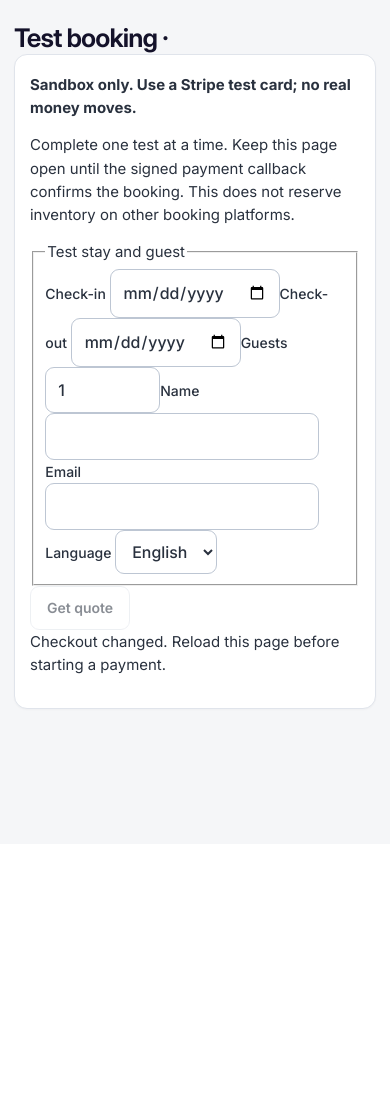
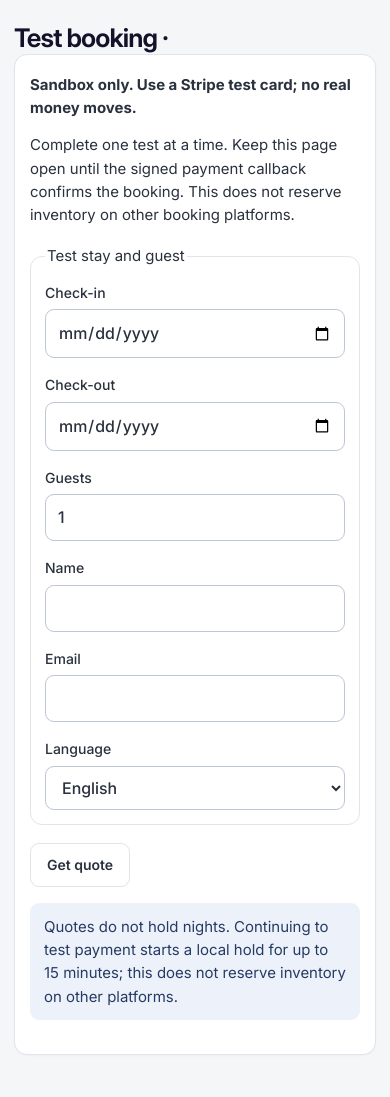
Before and after one commit to Oceanorealty/omi-holiday-ops, a Python web app: template app/templates/sandbox_checkout.html in a window 390 px wide. Before the commit the page ends 710 px from the top, so only its background shows below. Run offline with Jinja, Linux system fonts and the light colour scheme; the template is opened without the code that fills it, so the values that code supplies are empty; some libraries are stand-ins or nearby versions.

Commit message:
Expose active and expired holds with clear mobile checkout fields

```diff
--- a/app/templates/operations_calendar.html
+++ b/app/templates/operations_calendar.html
@@ -50,7 +50,7 @@
 <th scope="row" class="property-column"><a href="/operations/calendar?start={{ start }}&amp;end={{ end }}{% if context_enabled %}&amp;include_context=1{% endif %}&amp;view={{ view }}&amp;property_id={{ row.property_id }}">{{ row.name }}</a><small>#{{ row.property_id }} · {{ row.time_zone }}</small><small>Capacity {{ row.inventory_capacity }}{% if row.shared_inventory %} · shared{% endif %}</small>{% if context_enabled %}<small><a href="/operations/setup">Calendar feeds</a>: {% for feed in row.feeds %}{{ feed.platform }} · {{ 'inactive' if not feed.active else ('needs review' if feed.needs_review else 'active') }} · {{ feed.last_synced_at or 'never synced' }}{% if not loop.last %}; {% endif %}{% else %}None{% endfor %}</small>{% endif %}{% if row.invalid_booking_ids %}<small role="alert">Invalid dates: {{ row.invalid_booking_ids|join(', ') }}</small>{% endif %}</th>
 {% for day in row.days %}<td class="{% if day.booking_ids %}calendar-stay {% endif %}{% if not day.booking_ids and (day.available_units == 0 or day.stop_sell) %}calendar-closed {% endif %}{% if day.conflict_ids or day.source_review_ids %}calendar-review{% endif %}">
 {% if day.internal_note %}<p style="white-space:pre-wrap"><strong>Note:</strong> {{ day.internal_note }}</p>{% endif %}<a class="calendar-record" href="/operations/calendar-notes?property_id={{ row.property_id }}&amp;start={{ day.date }}&amp;end={{ day.note_end }}">Manage notes</a>
-<strong>{{ day.available_units }} available</strong>{% if day.stop_sell %}<small>Stop sell</small>{% endif %}
+<strong>{{ day.available_units }} available</strong>{% if day.checkout_holds %}<small>{{ day.checkout_holds }} active checkout hold(s)</small>{% endif %}{% if day.stop_sell %}<small>Stop sell</small>{% endif %}
 {% for id in day.booking_ids %}<a class="calendar-record" href="/operations/reservations/{{ id }}">Reservation #{{ id }}</a>{% endfor %}
 {% if day.block_ids %}<small>Blocked: {{ day.block_ids|join(', ') }}</small>{% endif %}
 {% if day.arrivals %}<small>Arrivals: {{ day.arrivals|join(', ') }}</small>{% endif %}{% if day.departures %}<small>Departures: {{ day.departures|join(', ') }}</small>{% endif %}
@@ -70,7 +70,7 @@
 <p>Reserved-night ratio: {% if row.reserved_night_pct is not none %}{{ row.reserved_night_pct }}%{% else %}Not reported for resource-mapped listings, overlaps, invalid or fully unavailable dates{% endif %}. This measures reservations, not actual guest attendance.</p>
 {% if row.invalid_booking_ids %}<p role="alert">Invalid dates need review: {{ row.invalid_booking_ids|join(', ') }}.</p>{% endif %}
 <div class="table-wrap"><table class="table"><thead><tr><th>Date</th><th>Note</th><th>Reserved</th><th>Blocked</th><th>Available units</th><th>Arrivals / departures</th><th>Review</th>{% if context_enabled %}<th>Rates, accounts and tasks</th>{% endif %}</tr></thead><tbody>
-{% for day in row.days %}<tr><td>{{ day.date }}<br><a href="/operations/calendar-notes?property_id={{ row.property_id }}&amp;start={{ day.date }}&amp;end={{ day.note_end }}">Manage notes</a></td><td style="white-space:pre-wrap">{{ day.internal_note or '—' }}</td><td>{{ day.booking_ids|join(', ') or '—' }}</td><td>{{ day.block_ids|join(', ') or '—' }}{% if day.stop_sell %} · Stop sell{% endif %}</td><td>{{ day.available_units }}</td><td>{{ day.arrivals|join(', ') or '—' }} / {{ day.departures|join(', ') or '—' }}</td><td>{% if day.conflict_ids %}Capacity conflict: {{ day.conflict_ids|join(', ') }}. {% endif %}{% if day.source_review_ids %}<a href="/operations">Source review: {{ day.source_review_ids|join(', ') }}</a>{% endif %}</td>{% if context_enabled %}<td>{% include '_calendar_context.html' %}</td>{% endif %}</tr>{% endfor %}
+{% for day in row.days %}<tr><td>{{ day.date }}<br><a href="/operations/calendar-notes?property_id={{ row.property_id }}&amp;start={{ day.date }}&amp;end={{ day.note_end }}">Manage notes</a></td><td style="white-space:pre-wrap">{{ day.internal_note or '—' }}</td><td>{{ day.booking_ids|join(', ') or '—' }}</td><td>{{ day.block_ids|join(', ') or '—' }}{% if day.stop_sell %} · Stop sell{% endif %}</td><td>{{ day.available_units }}{% if day.checkout_holds %}<br>{{ day.checkout_holds }} active checkout hold(s){% endif %}</td><td>{{ day.arrivals|join(', ') or '—' }} / {{ day.departures|join(', ') or '—' }}</td><td>{% if day.conflict_ids %}Capacity conflict: {{ day.conflict_ids|join(', ') }}. {% endif %}{% if day.source_review_ids %}<a href="/operations">Source review: {{ day.source_review_ids|join(', ') }}</a>{% endif %}</td>{% if context_enabled %}<td>{% include '_calendar_context.html' %}</td>{% endif %}</tr>{% endfor %}
 </tbody></table></div>
 </section>
 {% else %}<section class="card"><p>No properties in this selection.</p></section>{% endfor %}
--- a/app/templates/sandbox_checkout.html
+++ b/app/templates/sandbox_checkout.html
@@ -1,5 +1,10 @@
-<!doctype html><html lang="en"><head><meta charset="utf-8"><meta name="viewport" content="width=device-width,initial-scale=1"><meta name="referrer" content="no-referrer"><title>Test booking — Omi Holiday</title><link rel="stylesheet" href="/static/style.css?v=ops-interface-20261025"><script src="https://js.stripe.com/v3/" defer></script><script src="/static/sandbox-checkout.js" defer></script><script src="/static/ops-interface.js?v=20261025" defer></script></head><body><main class="container"><h1>Test booking · {{ property.name }}</h1><section class="card"><p><strong>Sandbox only. Use a Stripe test card; no real money moves.</strong></p><p>Complete one test at a time. Keep this page open until the signed payment callback confirms the booking. This does not reserve inventory on other booking platforms.</p>
+<!doctype html><html lang="en"><head><meta charset="utf-8"><meta name="viewport" content="width=device-width,initial-scale=1"><meta name="referrer" content="no-referrer"><title>Test booking — Omi Holiday</title><link rel="stylesheet" href="/static/style.css?v=ops-interface-20261025"><script src="https://js.stripe.com/v3/" defer></script><script src="/static/sandbox-checkout.js?v=checkout-holds-20261025" defer></script><script src="/static/ops-interface.js?v=20261025" defer></script></head><body><style>
+.sandbox-stay-fields{display:grid;grid-template-columns:repeat(2,minmax(0,1fr));gap:16px;border:1px solid var(--border);border-radius:12px;padding:18px;margin:18px 0}
+.sandbox-stay-fields label{display:flex;flex-direction:column;gap:6px;min-width:0}.sandbox-stay-fields input,.sandbox-stay-fields select{width:100%;min-width:0}
+[data-hold-status]{margin:16px 0;padding:12px 14px;border-radius:9px;background:#edf2fa;color:#263b63}
+@media(max-width:560px){.sandbox-stay-fields{grid-template-columns:1fr;padding:14px}}
+</style><main class="container"><h1>Test booking · {{ property.name }}</h1><section class="card"><p><strong>Sandbox only. Use a Stripe test card; no real money moves.</strong></p><p>Complete one test at a time. Keep this page open until the signed payment callback confirms the booking. This does not reserve inventory on other booking platforms.</p>
 <div data-omi-checkout data-checkout-id="{{ checkout_id }}" data-resume-token="{{ resume_token }}" data-property-id="{{ property.id }}" data-stripe-key="{{ publishable_key }}">
-<form data-booking><fieldset><legend>Test stay and guest</legend><label>Check-in <input name="check_in" type="date" required></label><label>Check-out <input name="check_out" type="date" required></label><label>Guests <input name="guests" type="number" min="1" max="100" value="1" required></label><label>Name <input name="name" maxlength="200" required autocomplete="off"></label><label>Email <input name="email" type="email" maxlength="254" required autocomplete="off"></label><label>Language <select name="language"><option value="en">English</option><option value="zh">中文</option></select></label></fieldset><button class="btn" type="submit">Get quote</button></form>
-<button class="btn" type="button" data-resume hidden>Resume saved checkout</button><button class="btn" type="button" data-new hidden>Start another test booking</button><p role="status" aria-live="polite"></p><div data-payment></div><button class="btn" type="button" data-pay hidden>Pay with test card</button><button class="btn" type="button" data-check hidden>Check booking status</button>
+<form data-booking><fieldset class="sandbox-stay-fields"><legend>Test stay and guest</legend><label>Check-in <input name="check_in" type="date" required></label><label>Check-out <input name="check_out" type="date" required></label><label>Guests <input name="guests" type="number" min="1" max="100" value="1" required></label><label>Name <input name="name" maxlength="200" required autocomplete="off"></label><label>Email <input name="email" type="email" maxlength="254" required autocomplete="off"></label><label>Language <select name="language"><option value="en">English</option><option value="zh">中文</option></select></label></fieldset><button class="btn" type="submit">Get quote</button></form>
+<button class="btn" type="button" data-resume hidden>Resume saved checkout</button><button class="btn" type="button" data-new hidden>Start another test booking</button><p data-hold-status>Quotes do not hold nights. Continuing to test payment starts a local hold for up to 15 minutes; this does not reserve inventory on other platforms.</p><p role="status" aria-live="polite"></p><div data-payment></div><button class="btn" type="button" data-pay hidden>Pay with test card</button><button class="btn" type="button" data-check hidden>Check booking status</button>
 </div></section></main></body></html>
```
Also changed, not shown: app/templates/payments.html (+2 -2 lines).
